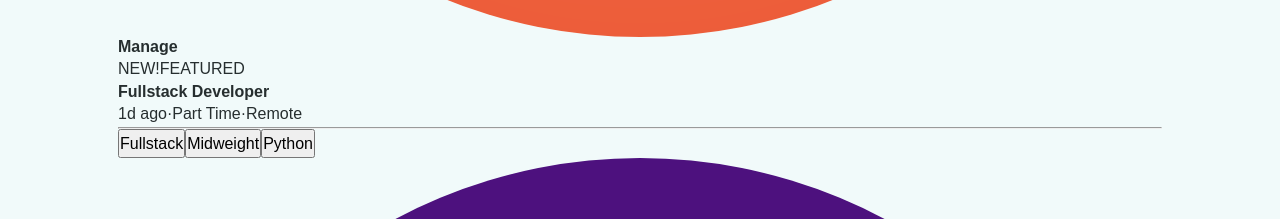
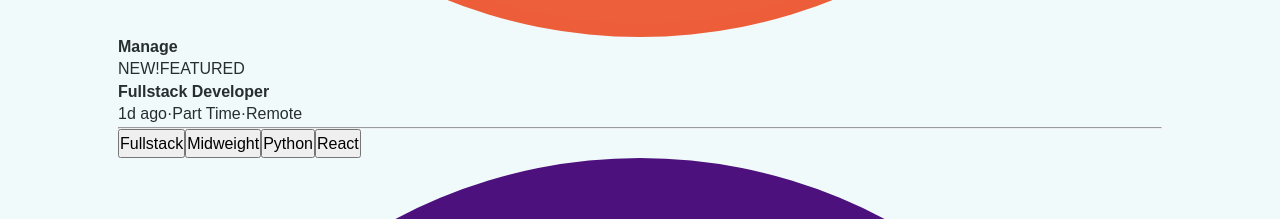
Before and after one commit to simmeringstew/job-listing, a React (Create React App) app: page / in a window 1280 px wide. Shown: the part 2300-2519 px from the top of the page. Built offline with nearby package versions, Linux system fonts and the light colour scheme; a small style sheet from the web is missing.

Commit message:
Added ability to sort by tools

```diff
--- a/src/App.js
+++ b/src/App.js
@@ -25,6 +25,12 @@ const App = () => {
   }
 
   const [tools, setTools] = useState([]);
+  const addTool = (selection) => {
+    if (tools.includes(selection)) {
+      return;
+    }
+    setTools(tools.concat(selection));
+  }
 
   useEffect(() => {
     let copy = [...data];
@@ -39,8 +45,13 @@ const App = () => {
         copy = copy.filter(job => job.languages.includes(languages[i]));
       }
     }
+    if (tools.length !== 0) {
+      for (let i = 0; i < tools.length; i++) {
+        copy = copy.filter(job => job.tools.includes(tools[i]))
+      }
+    }
     setJobs(copy);
-  }, [role, level, languages]);
+  }, [role, level, languages, tools]);
 
   return(
     <div>
@@ -56,6 +67,7 @@ const App = () => {
         changeRole={changeRole}
         changeLevel={changeLevel}
         addLanguage={addLanguage}
+        addTool={addTool}
         />
         )}
       </main>
--- a/src/components/Job.js
+++ b/src/components/Job.js
@@ -3,8 +3,9 @@ import Featured from "./Featured";
 import RoleTag from "./RoleTag";
 import LevelTag from "./LevelTag";
 import LanguagesTag from "./LanguagesTag";
+import ToolsTag from "./ToolsTag";
 
-const Job = ({ job, changeRole, changeLevel, addLanguage }) => {
+const Job = ({ job, changeRole, changeLevel, addLanguage, addTool }) => {
     return(
         <article>
             <img src={job.logo} alt={job.company} />
@@ -39,6 +40,10 @@ const Job = ({ job, changeRole, changeLevel, addLanguage }) => {
                     languages={job.languages}
                     addLanguage={addLanguage}
                 />
+                <ToolsTag
+                    tools={job.tools}
+                    addTool={addTool}
+                />
             </section>
         </article>
     );
--- /dev/null
+++ b/src/components/ToolTag.js
@@ -0,0 +1,12 @@
+const ToolTag = ({ tool, addTool }) => {
+
+    const handleClick = () => {
+        addTool(tool);
+    }
+
+    return(
+        <button type="button" className="tag-button" onClick={handleClick}>{tool}</button>
+    );
+}
+
+export default ToolTag;
--- /dev/null
+++ b/src/components/ToolsTag.js
@@ -0,0 +1,20 @@
+import ToolTag from "./ToolTag";
+
+const ToolTags = ({ tools, addTool }) => {
+    if (tools.length === 0) {
+        return;
+    }
+    return(
+        <span>
+            {tools.map(tool =>
+            <ToolTag
+                key={tools.indexOf(tool)}
+                tool={tool}
+                addTool={addTool}
+            />
+            )}
+        </span>
+    );
+}
+
+export default ToolTags;
```
